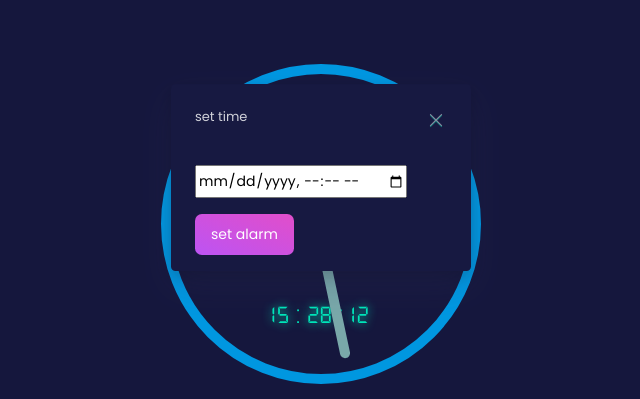
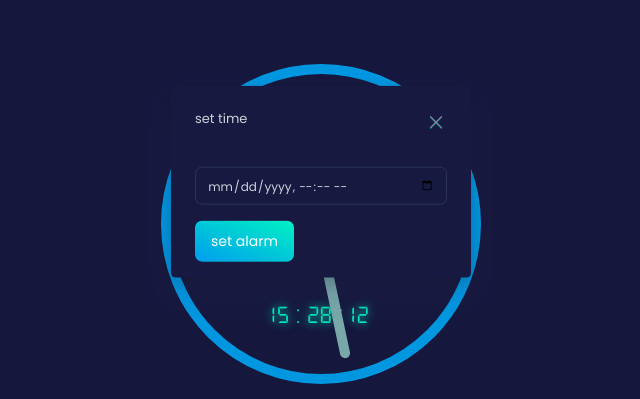
Before and after one commit to ayyleesh/js-clock, a plain HTML site: page index.html in a window 1280 px wide. Both pictures are taken after a click on the tab "Alarm". Shown: the top 399 px of the page, without its empty margins (319-959 px from the left). Drawn offline with Linux system fonts and the light colour scheme.

```diff
--- a/index.html
+++ b/index.html
@@ -53,11 +53,10 @@
           </div>
           <div class="alarm">
             <div class="modal-body">
-              <input type="datetime-local" class="alarmTime">
-              <!-- <input type="text" class="form-control datepicker alarmTime"> -->
+              <input type="datetime-local" class="form-control alarmTime">
             </div>
             <div class="modal-footer">
-              <button onclick="setAlarm(this);" class="btn btn-primary alarmButton">set alarm</button>
+              <button onclick="setAlarm(this);" class="btn btn-success alarmButton">set alarm</button>
               <button onclick="stopAlarm();" class="btn btn-warning stopButton" style="display: none">stop alarm</button>
             </div>
           </div>
@@ -76,7 +75,17 @@
         </div>
         <div class="setting">
           <div class="modal-body">
-            <input type="datetime-local" class="customTime">
+            <div class="form-group">
+              <label for="time">Modify time</label>
+              <input type="datetime-local" class="form-control customTime">
+              <!-- <label for="timezone">Modify timezone</label>
+              <select class="form-control customTimezone">
+                <option value="1">GMT+00: Dublin, Edinburgh, Lisbon, London</option>
+                <option value="2">GMT+01: Berlin,Budapest, Paris</option>
+                <option value="">GMT+10: Brisbane, Sydney, Vladivostok</option>
+                <option value="">GMT-05: New York, Toronto</option>
+              </select> -->
+            </div>
           </div>
           <div class="modal-footer">
             <button onclick="setCustomTime(this);" class="btn btn-link btn-success setButton" data-dismiss="modal">set time</button>
--- a/src/js/script.js
+++ b/src/js/script.js
@@ -106,7 +106,6 @@ function cancelAlarm(button) {
 function initAlarm(){
   alarmSound.play();
   document.querySelector('.stopButton').style.display = '';
-
 }
 
 function stopAlarm() {
@@ -114,25 +113,8 @@ function stopAlarm() {
   alarmSound.curentTime = 0;
   document.querySelector('.stopButton').style.display = 'none';
   cancelAlarm(document.querySelector('.alarmButton'));
-
 }
 
-$(function(){
-
-$('.datepicker').datetimepicker({
-  icons: {
-      time: "fa fa-clock-o",
-      date: "fa fa-calendar",
-      up: "fa fa-chevron-up",
-      down: "fa fa-chevron-down",
-      previous: 'fa fa-chevron-left',
-      next: 'fa fa-chevron-right',
-      today: 'fa fa-screenshot',
-      clear: 'fa fa-trash',
-      close: 'fa fa-remove'
-  }
-});
-});
 
 setInterval(setTime, 1000);
 setTime();
```
Also changed, not shown: src/img/SVG/Axis.svg (added), src/img/SVG/clock.svg (added).
